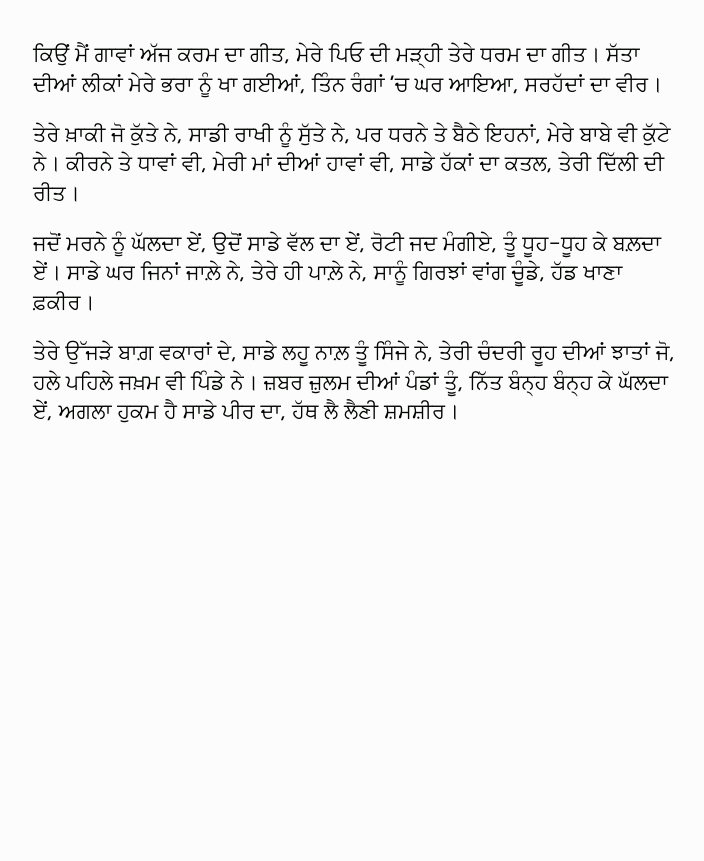
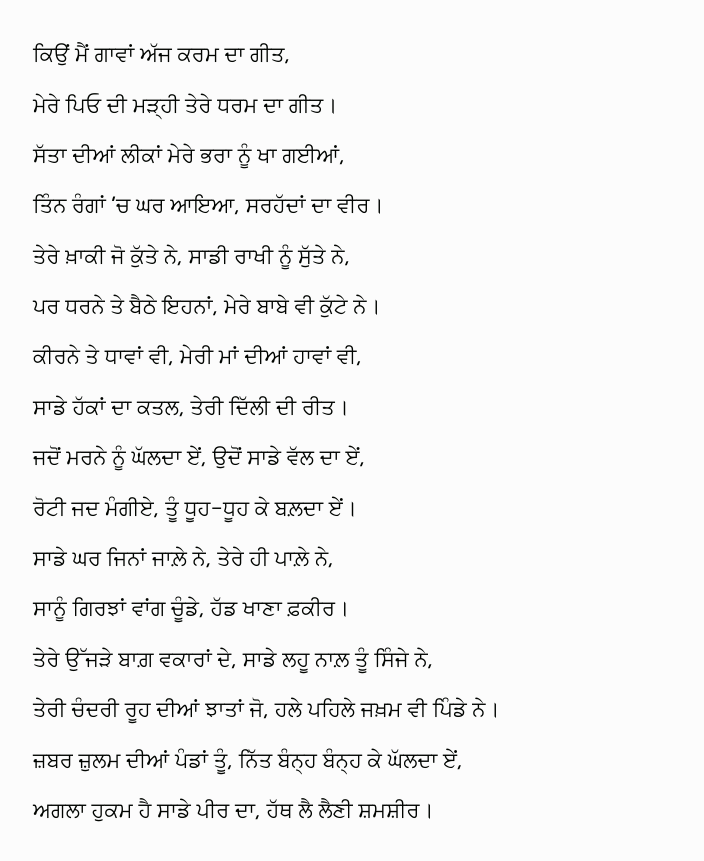
Before and after one commit to channikhabra/channikhabra.github.com, a plain HTML site: page poems/poem-geet/index.html in a window 1280 px wide. Shown: the part 205-1066 px from the top of the page, without its empty margins (283-987 px from the left). Before the commit the page ends 912 px from the top, so only its background shows below. Drawn offline with Linux system fonts and the light colour scheme.

Commit message:
deploy: e32c9904cf9d8e7a2aee289a486e806714719c3d

```diff
--- a/poems/poem-geet/index.html
+++ b/poems/poem-geet/index.html
@@ -38,10 +38,22 @@
 </header>
 
 <article class="main-article">
-  <p>ਕਿਉਂ ਮੈਂ ਗਾਵਾਂ ਅੱਜ ਕਰਮ ਦਾ ਗੀਤ, ਮੇਰੇ ਪਿਓ ਦੀ ਮੜ੍ਹੀ ਤੇਰੇ ਧਰਮ ਦਾ ਗੀਤ। ਸੱਤਾ ਦੀਆਂ ਲੀਕਾਂ ਮੇਰੇ ਭਰਾ ਨੂੰ ਖਾ ਗਈਆਂ, ਤਿੰਨ ਰੰਗਾਂ ’ਚ ਘਰ ਆਇਆ, ਸਰਹੱਦਾਂ ਦਾ ਵੀਰ।</p>
-<p>ਤੇਰੇ ਖ਼ਾਕੀ ਜੋ ਕੁੱਤੇ ਨੇ, ਸਾਡੀ ਰਾਖੀ ਨੂੰ ਸੁੱਤੇ ਨੇ, ਪਰ ਧਰਨੇ ਤੇ ਬੈਠੇ ਇਹਨਾਂ, ਮੇਰੇ ਬਾਬੇ ਵੀ ਕੁੱਟੇ ਨੇ। ਕੀਰਨੇ ਤੇ ਧਾਵਾਂ ਵੀ, ਮੇਰੀ ਮਾਂ ਦੀਆਂ ਹਾਵਾਂ ਵੀ, ਸਾਡੇ ਹੱਕਾਂ ਦਾ ਕਤਲ, ਤੇਰੀ ਦਿੱਲੀ ਦੀ ਰੀਤ।</p>
-<p>ਜਦੋਂ ਮਰਨੇ ਨੂੰ ਘੱਲਦਾ ਏਂ, ਉਦੋਂ ਸਾਡੇ ਵੱਲ ਦਾ ਏਂ, ਰੋਟੀ ਜਦ ਮੰਗੀਏ, ਤੂੰ ਧੂਹ-ਧੂਹ ਕੇ ਬਲ਼ਦਾ ਏਂ। ਸਾਡੇ ਘਰ ਜਿਨਾਂ ਜਾਲ਼ੇ ਨੇ, ਤੇਰੇ ਹੀ ਪਾਲ਼ੇ ਨੇ, ਸਾਨੂੰ ਗਿਰਝਾਂ ਵਾਂਗ ਚੂੰਡੇ, ਹੱਡ ਖਾਣਾ ਫ਼ਕੀਰ।</p>
-<p>ਤੇਰੇ ਉੱਜੜੇ ਬਾਗ਼ ਵਕਾਰਾਂ ਦੇ, ਸਾਡੇ ਲਹੂ ਨਾਲ਼ ਤੂੰ ਸਿੰਜੇ ਨੇ, ਤੇਰੀ ਚੰਦਰੀ ਰੂਹ ਦੀਆਂ ਝਾਤਾਂ ਜੋ, ਹਲੇ ਪਹਿਲੇ ਜਖ਼ਮ ਵੀ ਪਿੰਡੇ ਨੇ। ਜ਼ਬਰ ਜ਼ੁਲਮ ਦੀਆਂ ਪੰਡਾਂ ਤੂੰ, ਨਿੱਤ ਬੰਨ੍ਹ ਬੰਨ੍ਹ ਕੇ ਘੱਲਦਾ ਏਂ, ਅਗਲਾ ਹੁਕਮ ਹੈ ਸਾਡੇ ਪੀਰ ਦਾ, ਹੱਥ ਲੈ ਲੈਣੀ ਸ਼ਮਸ਼ੀਰ।</p>
+  <p>ਕਿਉਂ ਮੈਂ ਗਾਵਾਂ ਅੱਜ ਕਰਮ ਦਾ ਗੀਤ,</p>
+<p>ਮੇਰੇ ਪਿਓ ਦੀ ਮੜ੍ਹੀ ਤੇਰੇ ਧਰਮ ਦਾ ਗੀਤ।</p>
+<p>ਸੱਤਾ ਦੀਆਂ ਲੀਕਾਂ ਮੇਰੇ ਭਰਾ ਨੂੰ ਖਾ ਗਈਆਂ,</p>
+<p>ਤਿੰਨ ਰੰਗਾਂ ’ਚ ਘਰ ਆਇਆ, ਸਰਹੱਦਾਂ ਦਾ ਵੀਰ।</p>
+<p>ਤੇਰੇ ਖ਼ਾਕੀ ਜੋ ਕੁੱਤੇ ਨੇ, ਸਾਡੀ ਰਾਖੀ ਨੂੰ ਸੁੱਤੇ ਨੇ,</p>
+<p>ਪਰ ਧਰਨੇ ਤੇ ਬੈਠੇ ਇਹਨਾਂ, ਮੇਰੇ ਬਾਬੇ ਵੀ ਕੁੱਟੇ ਨੇ।</p>
+<p>ਕੀਰਨੇ ਤੇ ਧਾਵਾਂ ਵੀ, ਮੇਰੀ ਮਾਂ ਦੀਆਂ ਹਾਵਾਂ ਵੀ,</p>
+<p>ਸਾਡੇ ਹੱਕਾਂ ਦਾ ਕਤਲ, ਤੇਰੀ ਦਿੱਲੀ ਦੀ ਰੀਤ।</p>
+<p>ਜਦੋਂ ਮਰਨੇ ਨੂੰ ਘੱਲਦਾ ਏਂ, ਉਦੋਂ ਸਾਡੇ ਵੱਲ ਦਾ ਏਂ,</p>
+<p>ਰੋਟੀ ਜਦ ਮੰਗੀਏ, ਤੂੰ ਧੂਹ-ਧੂਹ ਕੇ ਬਲ਼ਦਾ ਏਂ।</p>
+<p>ਸਾਡੇ ਘਰ ਜਿਨਾਂ ਜਾਲ਼ੇ ਨੇ, ਤੇਰੇ ਹੀ ਪਾਲ਼ੇ ਨੇ,</p>
+<p>ਸਾਨੂੰ ਗਿਰਝਾਂ ਵਾਂਗ ਚੂੰਡੇ, ਹੱਡ ਖਾਣਾ ਫ਼ਕੀਰ।</p>
+<p>ਤੇਰੇ ਉੱਜੜੇ ਬਾਗ਼ ਵਕਾਰਾਂ ਦੇ, ਸਾਡੇ ਲਹੂ ਨਾਲ਼ ਤੂੰ ਸਿੰਜੇ ਨੇ,</p>
+<p>ਤੇਰੀ ਚੰਦਰੀ ਰੂਹ ਦੀਆਂ ਝਾਤਾਂ ਜੋ, ਹਲੇ ਪਹਿਲੇ ਜਖ਼ਮ ਵੀ ਪਿੰਡੇ ਨੇ।</p>
+<p>ਜ਼ਬਰ ਜ਼ੁਲਮ ਦੀਆਂ ਪੰਡਾਂ ਤੂੰ, ਨਿੱਤ ਬੰਨ੍ਹ ਬੰਨ੍ਹ ਕੇ ਘੱਲਦਾ ਏਂ,</p>
+<p>ਅਗਲਾ ਹੁਕਮ ਹੈ ਸਾਡੇ ਪੀਰ ਦਾ, ਹੱਥ ਲੈ ਲੈਣੀ ਸ਼ਮਸ਼ੀਰ।</p>
 </article>
 
     </section>
```
